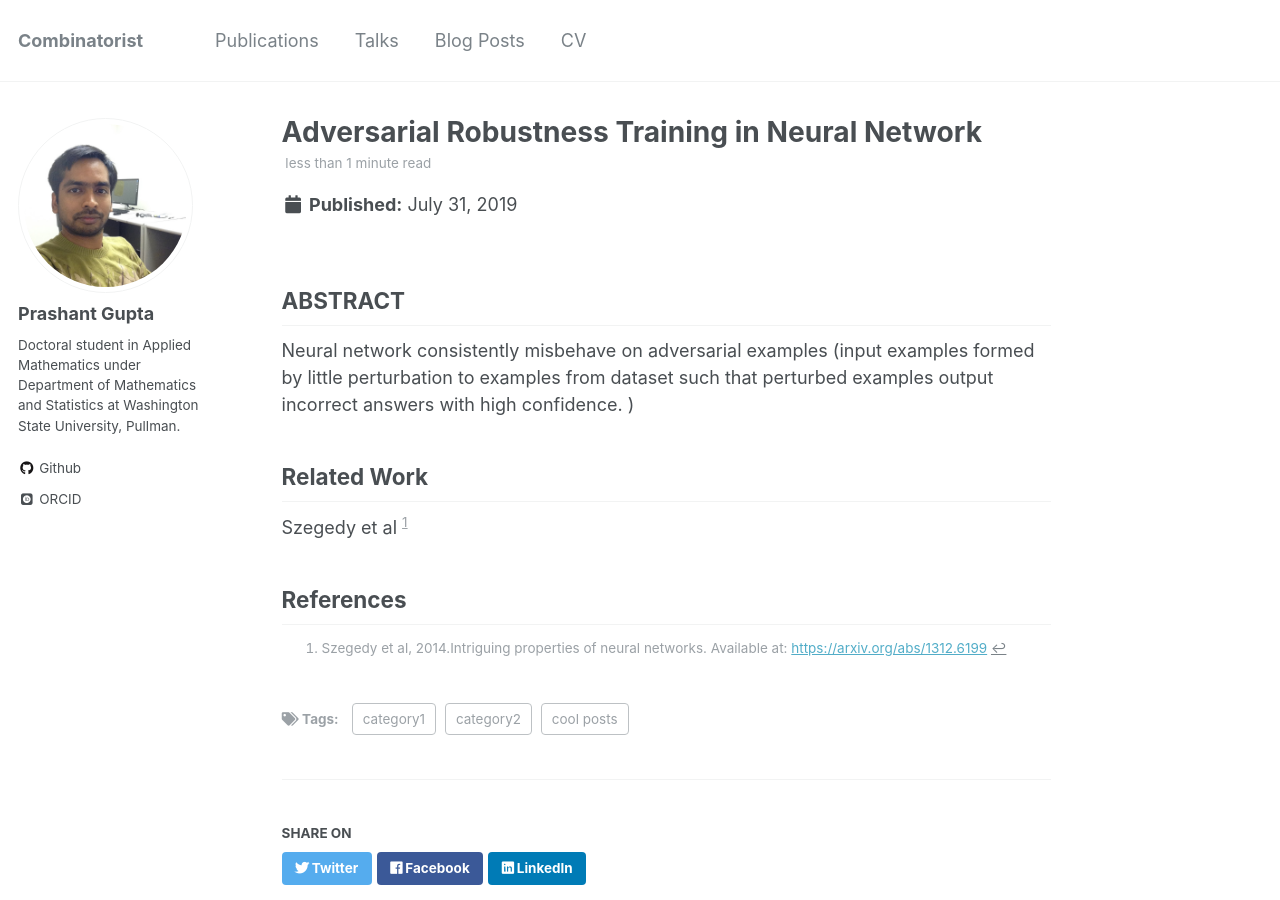
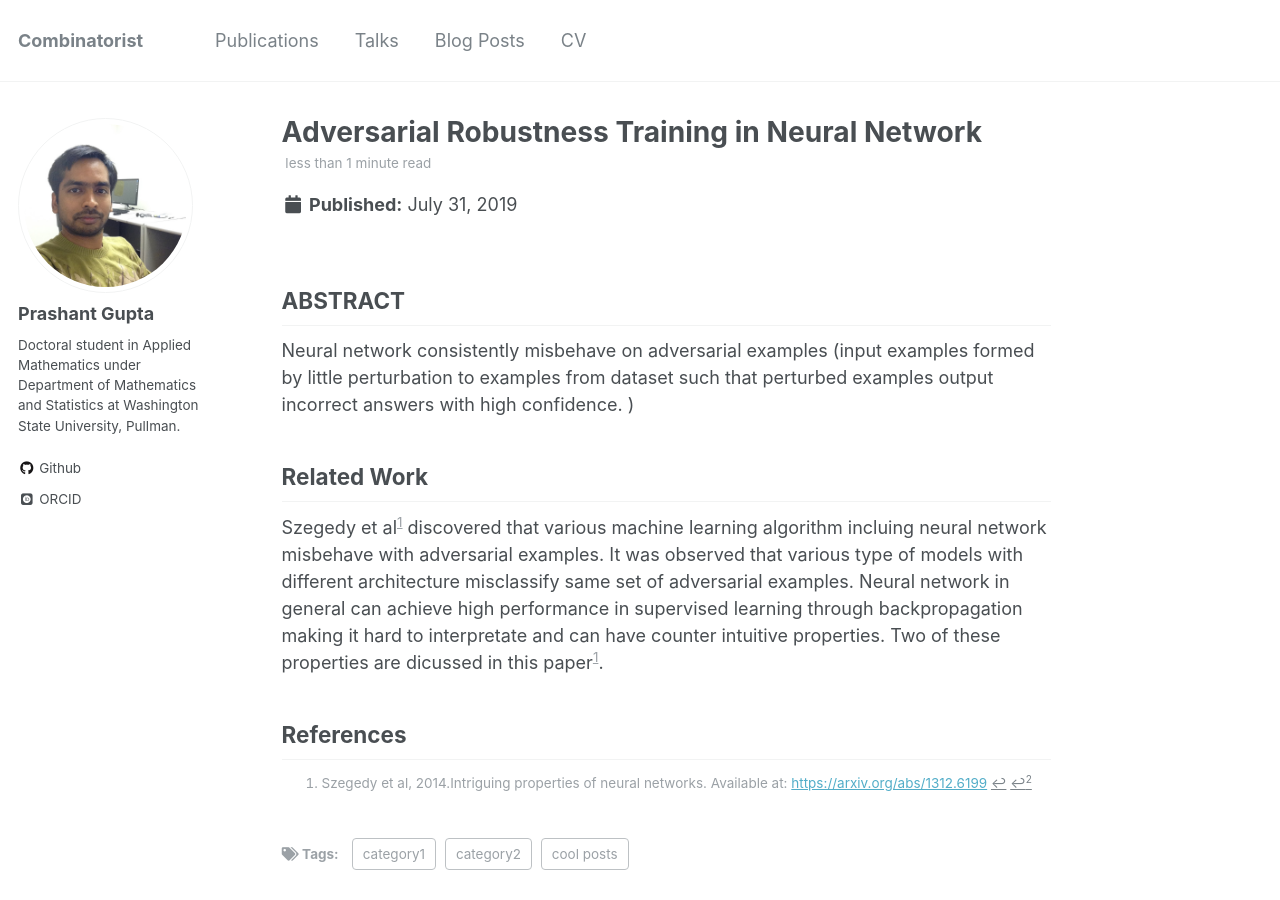
Before and after one commit to pragup/pragup.github.io, a Jekyll site: the page built from _posts/2019-07-31-Adversarial-Robustness-Training.md, in a window 1280 px wide and 900 px high. Built offline with Jekyll 4.4.1, drawn with Linux system fonts in a browser that asks for light colours; some web fonts are replaced.

Commit message:
testing referencing paper in github

```diff
--- a/_posts/2019-07-31-Adversarial-Robustness-Training.md
+++ b/_posts/2019-07-31-Adversarial-Robustness-Training.md
@@ -11,7 +11,9 @@ tags:
 Neural network consistently misbehave on adversarial examples (input examples formed by little perturbation to examples from dataset such that perturbed examples output incorrect answers with high confidence. )
 
 ## Related Work ##
-Szegedy et al [^SzZaSuBrErGoFe2014]
+Szegedy et al[^SzZaSuBrErGoFe2014] discovered that various machine learning algorithm incluing neural network misbehave with adversarial examples. It was observed that various type of models with different
+architecture misclassify same set of adversarial examples. Neural network in general can achieve high performance in supervised learning through backpropagation making it hard to interpretate and can have
+counter intuitive properties. Two of these properties are dicussed in this paper[^SzZaSuBrErGoFe2014].
 
 
 
```
